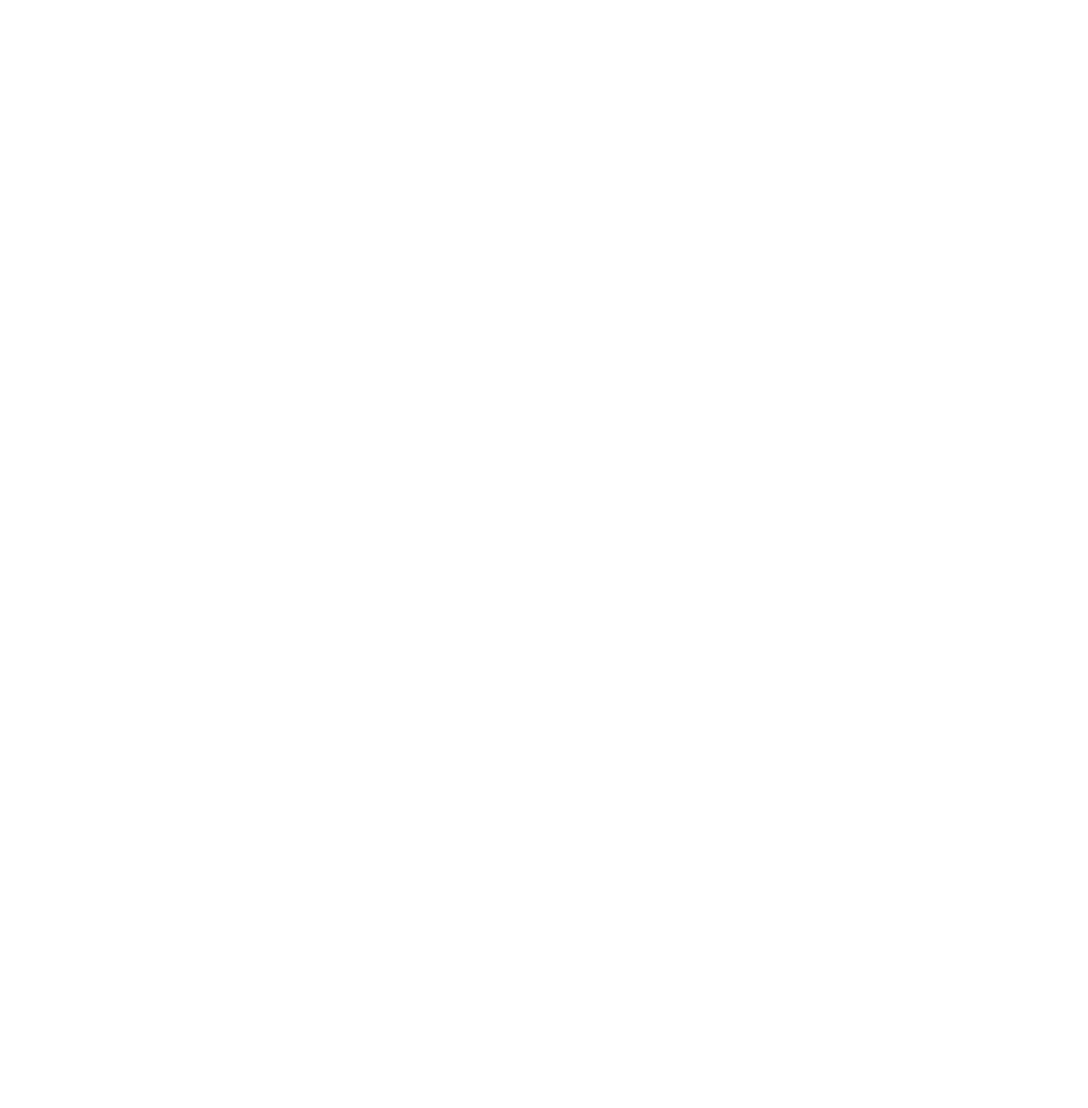
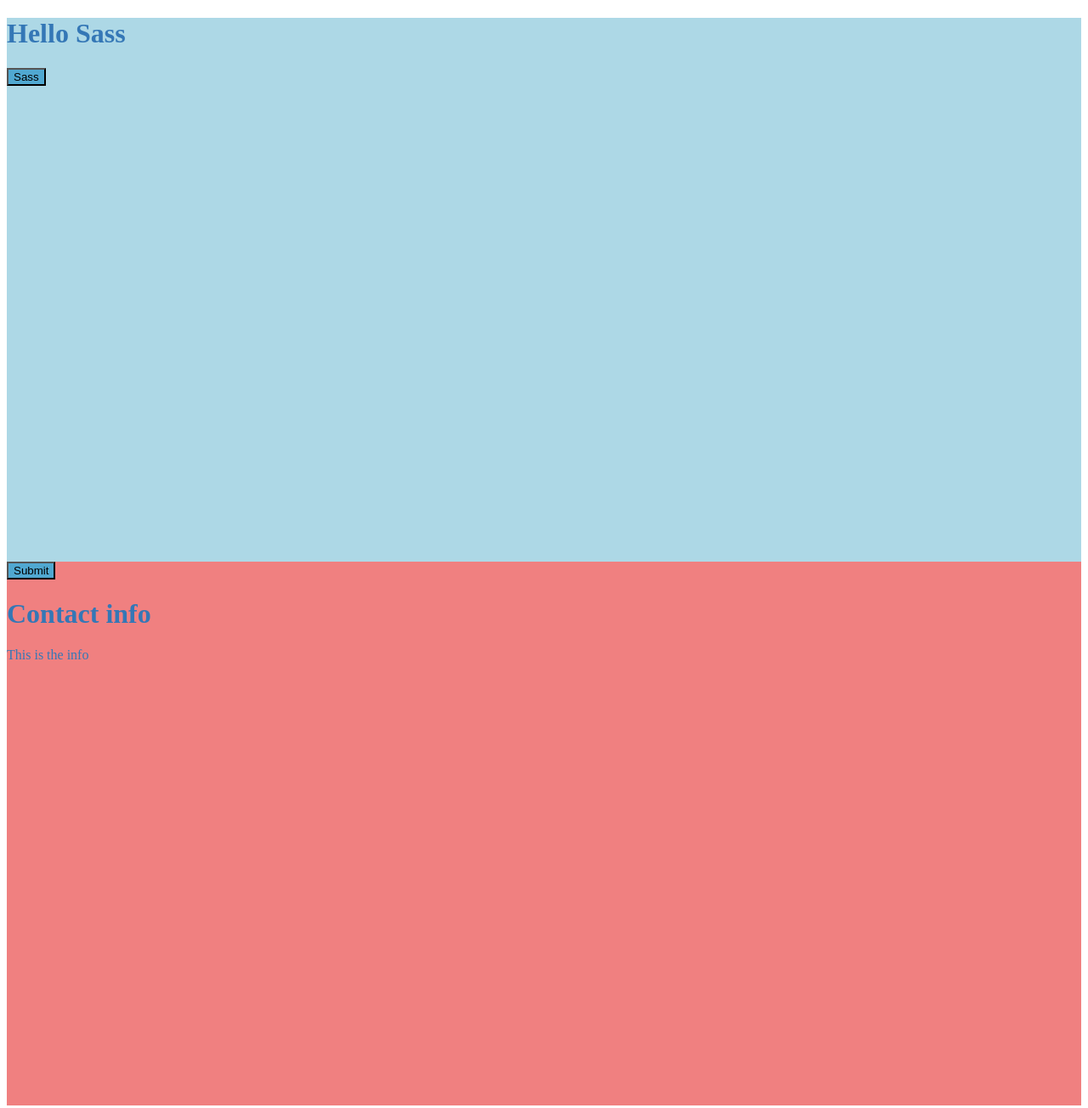
Before and after one commit to AlejandroLucas161/sass-practice, a plain HTML site: page index.html in a window 1280 px wide. Shown: the whole page at 85% size. Before the commit the page ends 800 px from the top, so only its background shows below. Drawn offline with Linux system fonts and the light colour scheme.

Commit message:
Sass crash course - Dev Ed (COMPLETED)

```diff
--- a/index.html
+++ b/index.html
@@ -4,9 +4,22 @@
     <meta charset="UTF-8">
     <meta http-equiv="X-UA-Compatible" content="IE=edge">
     <meta name="viewport" content="width=device-width, initial-scale=1.0">
+    <link href="./styles/style.css" rel="stylesheet">
     <title>SASS PRACTICE</title>
   </head>
+
   <body>
+    <header>
+      <h1>Hello Sass</h1>
+      <button>Sass</button>
+    </header>
 
+    <div class="contact">
+      <button>Submit</button>
+      <div class="info">
+        <h1>Contact info</h1>
+        <p>This is the info</p>
+      </div>
+    </div>
   </body>
 </html>
--- /dev/null
+++ b/styles/_header.scss
@@ -0,0 +1,24 @@
+// // Mixins
+// @mixin flexCenter($direction) {
+//   display: flex;
+//   height: 80vh;
+//   justify-content: center;
+//   align-items: center;
+//   flex-direction: $direction;
+// }
+
+header {
+  // @include flexCenter(column);
+
+  height: 80vh;
+  color: $textColor;
+  background-color: lightblue;
+
+  button {
+    background-color: $primaryBtn;
+
+    &:hover {
+      background-color: $secondaryBtn;
+    }
+  }
+}
--- /dev/null
+++ b/styles/_variables.scss
@@ -0,0 +1,4 @@
+// Variables
+$primaryBtn: rgb(80, 168, 209);
+$secondaryBtn: rgb(109, 187, 223);
+$textColor: rgb(52, 119, 182);
--- /dev/null
+++ b/styles/style.scss
@@ -0,0 +1,14 @@
+// Import sass flies
+@import './variables';
+@import './header';
+
+.contact {
+  // use mixin
+  // @include flexCenter(row);
+
+
+  // @extend: inherit styles
+  @extend header;
+  background-color: lightcoral;
+
+}
```
Also changed, not shown: styles/style.css (added), 1 other file. Lines whose indentation alone changed are shown as unchanged.
